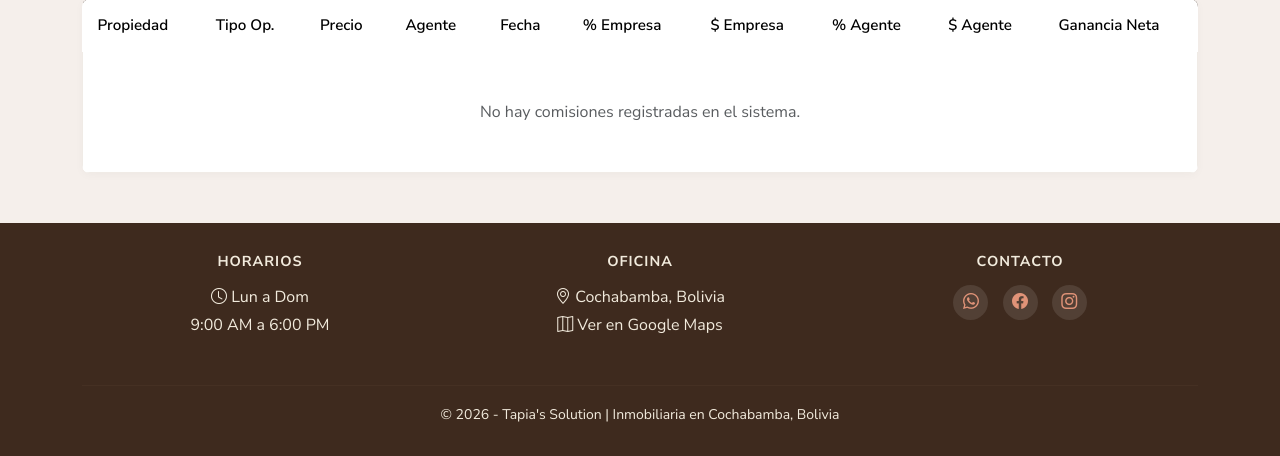
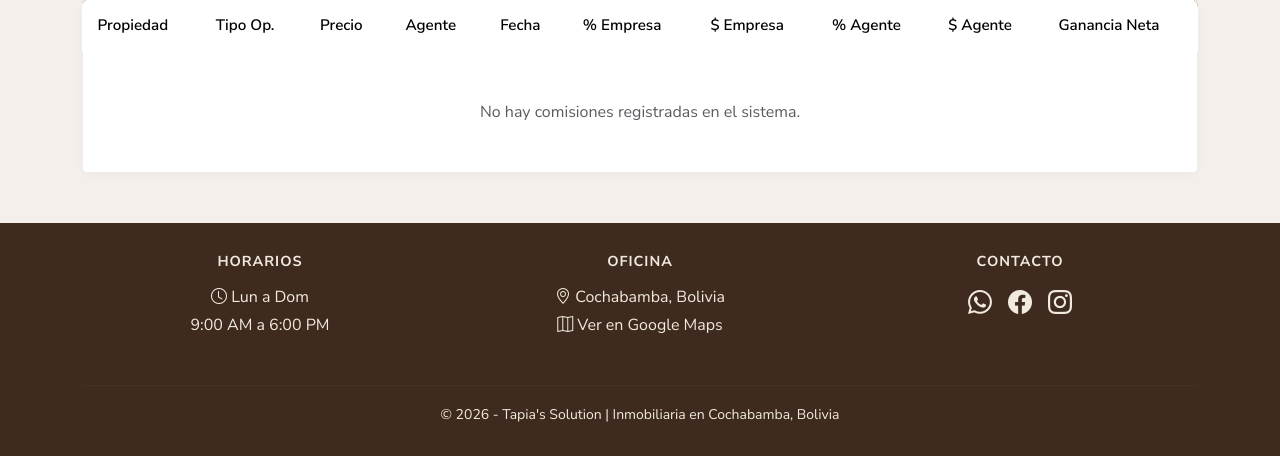
Before and after one commit to Kirito-creador/tapias_solution, a PHP site: page /comisiones.php in a window 1280 px wide. Shown: the part 346-802 px from the top of the page. Run offline with PHP 8.4, Linux system fonts and the light colour scheme; the visitor is signed in with stand-in values (Sample User, id 1); data that the repository does not hold is empty.

Commit message:
modificar al footer ya hecho de mi compañero y poner los links correspondientes

```diff
--- a/comisiones.php
+++ b/comisiones.php
@@ -292,14 +292,23 @@ while ($fila = mysqli_fetch_assoc($resultado)) {
                 <div class="col-md-4 mb-3">
                     <h6>Oficina</h6>
                     <p class="mb-1"><i class="bi bi-geo-alt"></i> Cochabamba, Bolivia</p>
-                    <a href="#"><i class="bi bi-map"></i> Ver en Google Maps</a>
+                    <a href="https://maps.app.goo.gl/jb2g7p2X9hqTL6o17" target="_blank"><i class="bi bi-map"></i> Ver en Google Maps</a>
                 </div>
                 <div class="col-md-4 mb-3">
                     <h6>Contacto</h6>
-                    <div class="social-icons mt-2">
-                        <a href="#"><i class="bi bi-whatsapp"></i></a>
-                        <a href="#"><i class="bi bi-facebook"></i></a>
-                        <a href="#"><i class="bi bi-instagram"></i></a>
+                    <div class="d-flex justify-content-center gap-3 mt-2">
+                        <!-- WhatsApp -->
+                        <a href="https://wa.me/59169172830" target="_blank" title="WhatsApp">
+                            <i class="bi bi-whatsapp fs-4"></i>
+                        </a>
+                        <!-- Facebook -->
+                        <a href="https://www.facebook.com/share/1HmqoGDtrb/" target="_blank" title="Facebook">
+                            <i class="bi bi-facebook fs-4"></i>
+                        </a>
+                        <!-- Instagram -->
+                        <a href="https://www.instagram.com/tapiasolution?stkn=NXRxem8xNHoxazJ1" target="_blank" title="Instagram">
+                            <i class="bi bi-instagram fs-4"></i>
+                        </a>
                     </div>
                 </div>
             </div>
```
